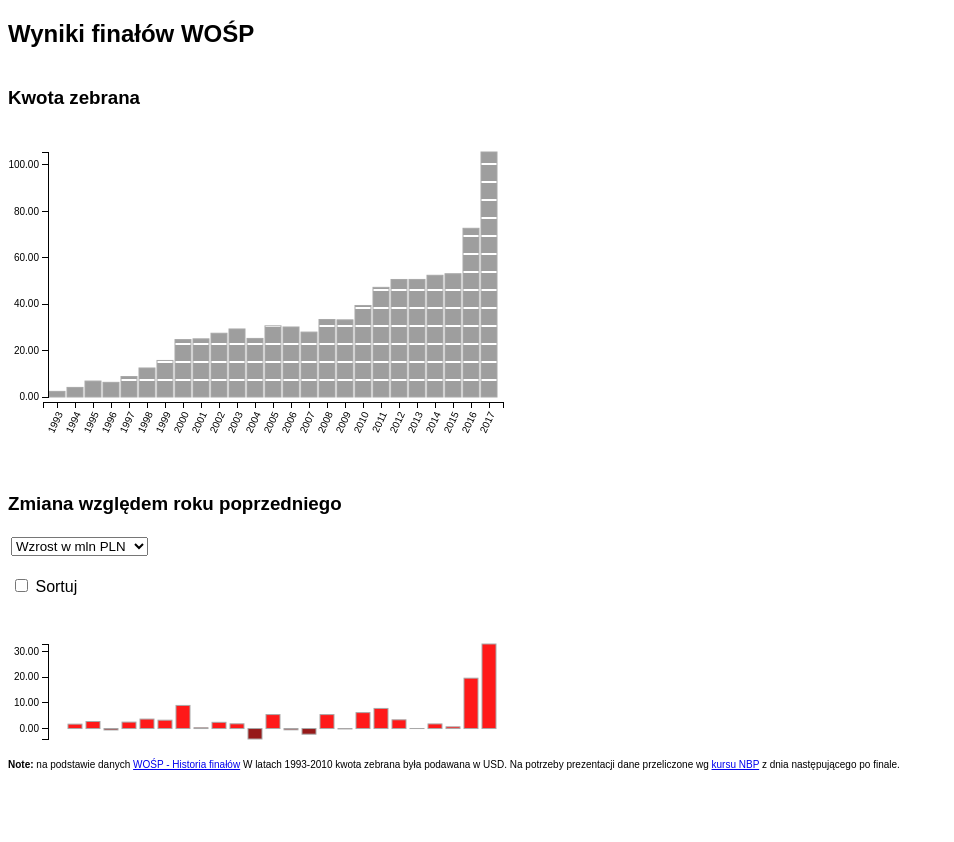
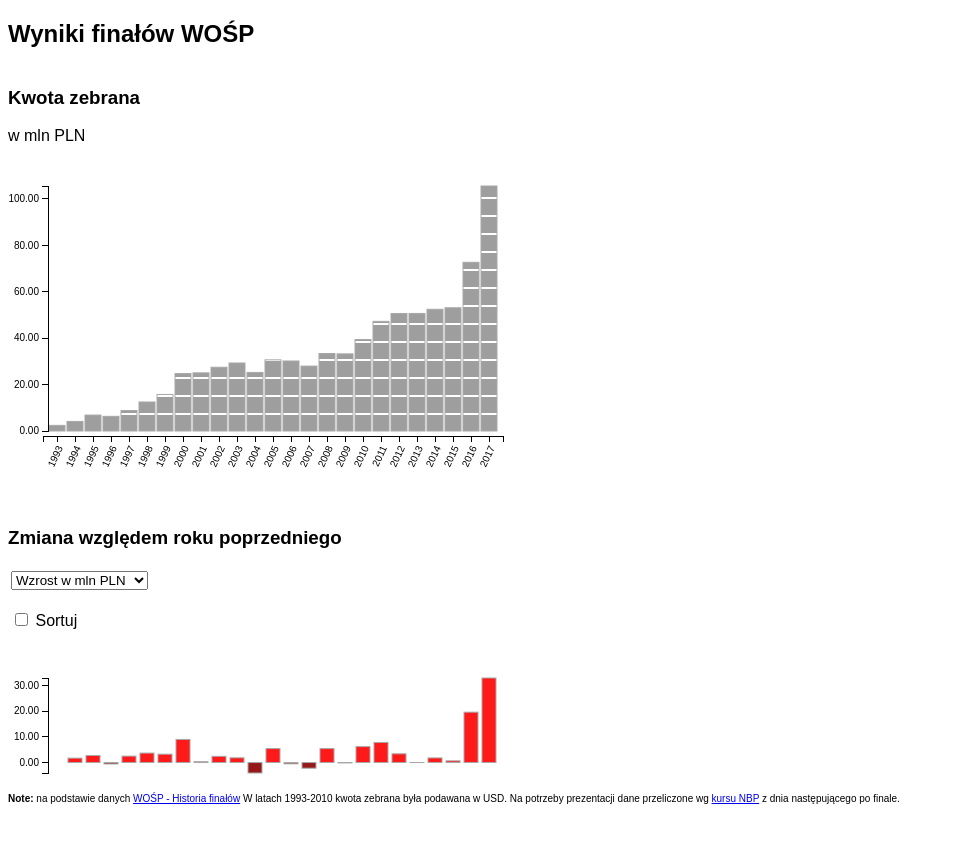
Before and after one commit to mziembinski/WOSP_HistoriaFinalow, a plain HTML site: page index.html in a window 1280 px wide. Shown: the whole page, without its empty margins (0-954 px from the left). Drawn offline with nearby package versions, Linux system fonts and the light colour scheme; grey boxes are pictures that could not be loaded.

Commit message:
README update

```diff
--- a/index.html
+++ b/index.html
@@ -19,7 +19,7 @@
 
       <div id ="WOSP-results">
         <h3>Kwota zebrana</h3>
-
+        <p>w mln PLN</p>
       </div>
 
       <div id ="WOSP-growth-conteiner">
```
Also changed, not shown: 1 other file.
